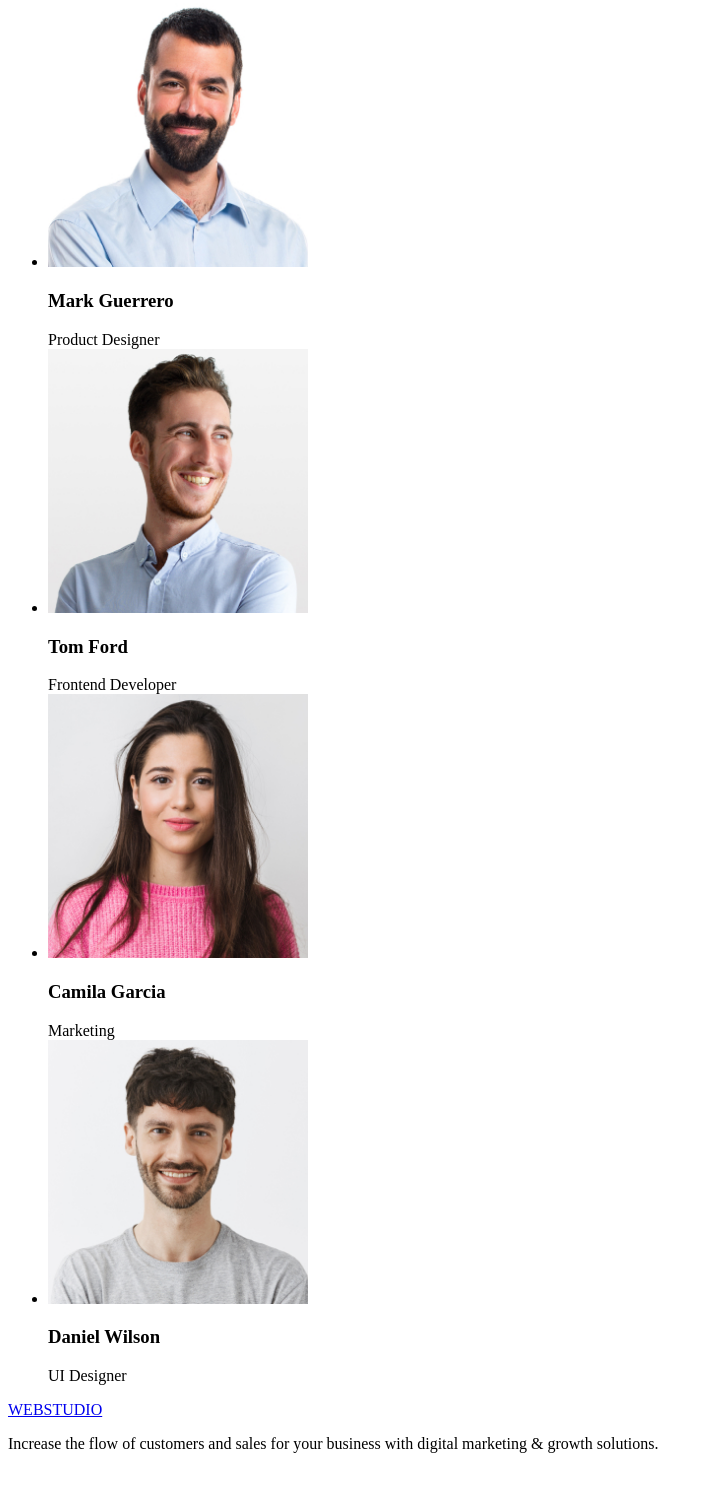
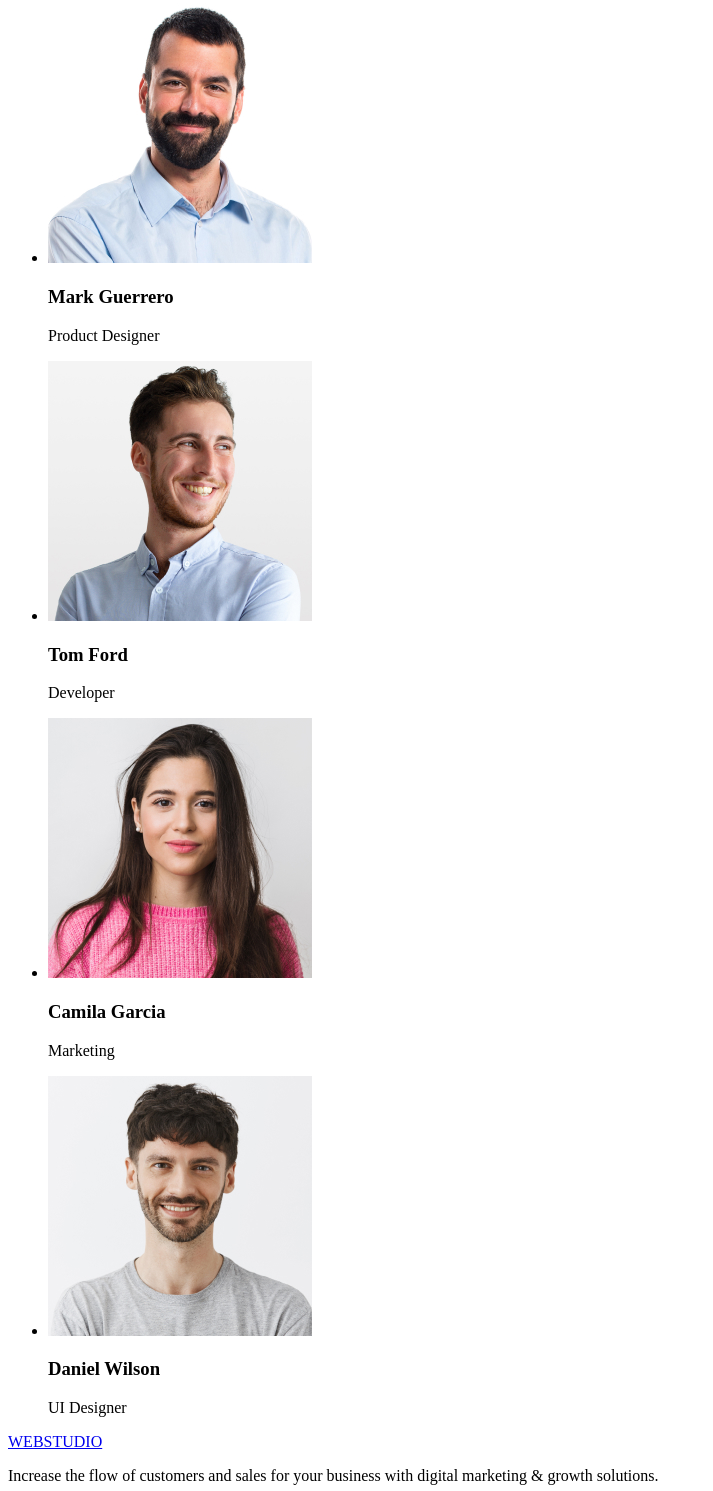
Before and after one commit to valentina381/goit-markup-hw-01, a plain HTML site: page index.html in a window 1280 px wide. Shown: the part 609-2100 px from the top of the page, without its empty margins (0-713 px from the left). Before the commit the page ends 2078 px from the top, so only its background shows below. Drawn offline with Linux system fonts and the light colour scheme.

Commit message:
changes main

```diff
--- a/index.html
+++ b/index.html
@@ -57,17 +57,17 @@
     <h2>Our Team</h2>
     <ul>
         <li><img src="./images/img.jpg" alt="Mark Guerrero"
-            width="260"
-            height="264" /><h3>Mark Guerrero</h3>Product Designer</li>
+            width="264"
+            height="260" /><h3>Mark Guerrero</h3><p>Product Designer</p></li>
         <li><img src="./images/img1.jpg" alt="Tom Ford"
-            width="260"
-            height="264"/><h3>Tom Ford</h3>Frontend Developer</li>
+            width="264"
+            height="260"/><h3>Tom Ford</h3><p>Developer</p></li>
         <li><img src="./images/img2.jpg" alt="Camila Garcia"
-            width="260"
-            height="264"/><h3>Camila Garcia</h3>Marketing</li>
+            width="264"
+            height="260"/><h3>Camila Garcia</h3><p></p>Marketing</p></li>
         <li><img src="./images/img3.jpg" alt="Daniel Wilson"
-            width="260"
-            height="264"/><h3>Daniel Wilson</h3>UI Designer</li>
+            width="264"
+            height="260"/><h3>Daniel Wilson</h3><p></p>UI Designer</p></li>
     </ul>
 </section>
 
```
